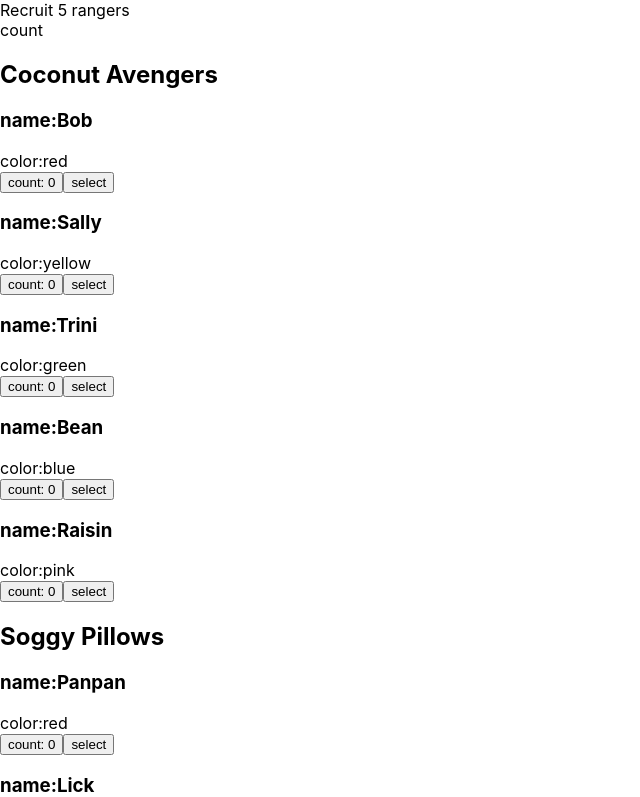
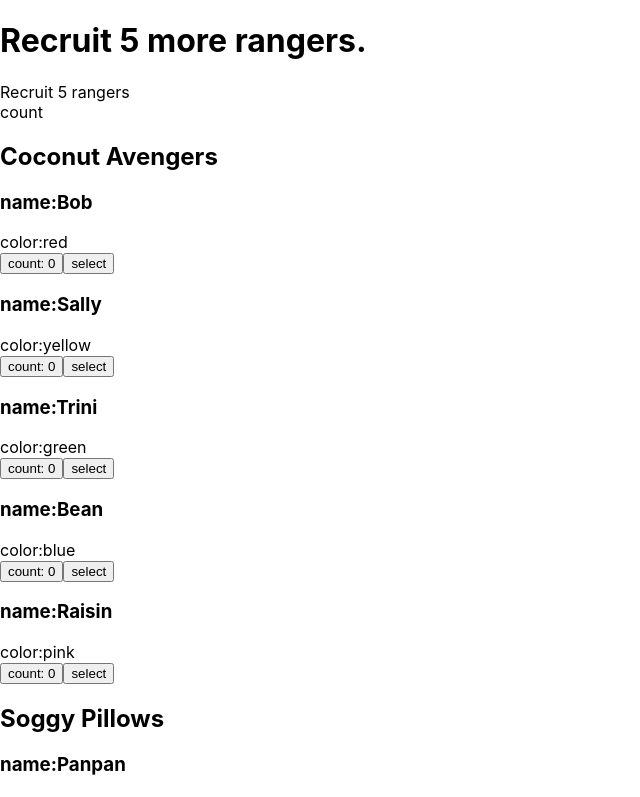
Before and after one commit to sohdonald/hamster-rangers, a React (Create React App) app: page / in a window 1280 px wide. Shown: the top 797 px of the page, without its empty margins (0-640 px from the left). Built offline with nearby package versions, Linux system fonts and the light colour scheme; data requests are answered from the project's data file.

Commit message:
made select work

```diff
--- a/src/App.js
+++ b/src/App.js
@@ -2,10 +2,22 @@ import React, { useState} from "react";
 import AssembleRangers from "./AssembleRangers";
 import SelectRangers from "./SelectRangers";
 
+// need to declare countDown state to every component that needs it
+
 function App() {
+  const [countDown, setCountDown] = useState(5);
+  console.log(countDown) // displays 5
+  // the number is not displaying
+
+  function handleCountDown() {
+    setCountDown(countDown - 1);
+  }
+
   return (
     <div className="App">
+      <SelectRangers onCountDown={countDown}/>
       <AssembleRangers />
+
     </div>
   );
 }
--- a/src/RangerCard.js
+++ b/src/RangerCard.js
@@ -4,20 +4,11 @@ function RangerCard({ rangerColor, rangerName }) {
   // seperate useState for counter
   const [rangerCount, setRangerCount] = useState(0);
 
-
-  //const [isSelectHidden, setIsSelectHidden] = useState(false);
-
-  //   let element = document.getElementsByClassName("ui button")
-  // if (isSelectHidden) {
-  //    element.remove()
-  //  }
-
+  const [selectRanger, setSelectRanger] = useState("select");
+  //setSelectRanger is function
+  function handleSelectRanger() {
     // we should make a ternary that switches from select and deselect
-// selectRanger ? "select":"deselect"
-const [selectRanger, setSelectRanger] = useState("select")
-  console.log(setSelectRanger) //setSelectRanger is function
-function handleSelectRanger() {
-setSelectRanger(selectRanger === "deselect" ? "select":"deselect");
+    setSelectRanger(selectRanger === "deselect" ? "select" : "deselect");
     // the condition selectRanger === "deselect" evaluates to true or false
     // left hand side of ? is the condition we are checking
     // right hand side of ? is the output
@@ -28,7 +19,7 @@ setSelectRanger(selectRanger === "deselect" ? "select":"deselect");
   }
 
   function countRanger() {
-    setRangerCount(rangerCount+1);
+    setRangerCount(rangerCount + 1);
   }
 
   return (
--- a/src/SelectRangers.js
+++ b/src/SelectRangers.js
@@ -1,21 +1,49 @@
-import React, {useState} from "react";
+import React, { useState } from "react";
 
-/* this component displays a menu with all the rangers we selected from
-  AssembleRangers component.  After 5 rangers are selected, it displays the
-  "summon megazord" button.
+/* this component displays all the rangers we selected.
+
+text displays "Recruit (5) more rangers."
+the (5) decreases by 1 with each ranger selected
+
+After 5 rangers are selected, it displays the "summon megazord" button.
 clicking the "summon megazord" will display a megazord from the db.json that fulfills
 the conditions in the summonBy key
 
-  We are also going to need to fetch the megazords
+1. display rangers selected in another part of the browser
+2. make a countdown state, then a function that decreases the number by 1
 
-  first,
+like this
+
+const [countDown, setCountDown] = useState(5)
+
+function handleCountDown() {
+  setCountDown(countDown -1)
+}
 */
 
-  function SelectRangers() {
-    // display the ranger cards we clicked on
-    return(
+function SelectRangers({onCountDown}) {
+
+  console.log(onCountDown)  // why is this undefined?, the 'd' was not capitalized
+
+// onCountDown = 5 may give us 5, but it is an assignment operator, doesn't work
+// the value from App is not being passed down here,
+// we need something to pass down the number itself
+// how do we pass down info from a parent's prop?
+
+  // const [countDown, setCountDown] = useState(5);
+
+  // function handleCountDown() {
+  //   setCountDown(countDown - 1);
+  // }  need to call this as a prop
+
+  return (
     <div>
       {/* we need to display the rangers we selected */}
+      <h1>
+        Recruit {onCountDown} more rangers.
+        {/* how do we make that number dynamic
+        Recruit {countDown} more rangers.*/}
+      </h1>
     </div>
   );
 }
```
Lines whose indentation alone changed are shown as unchanged.
